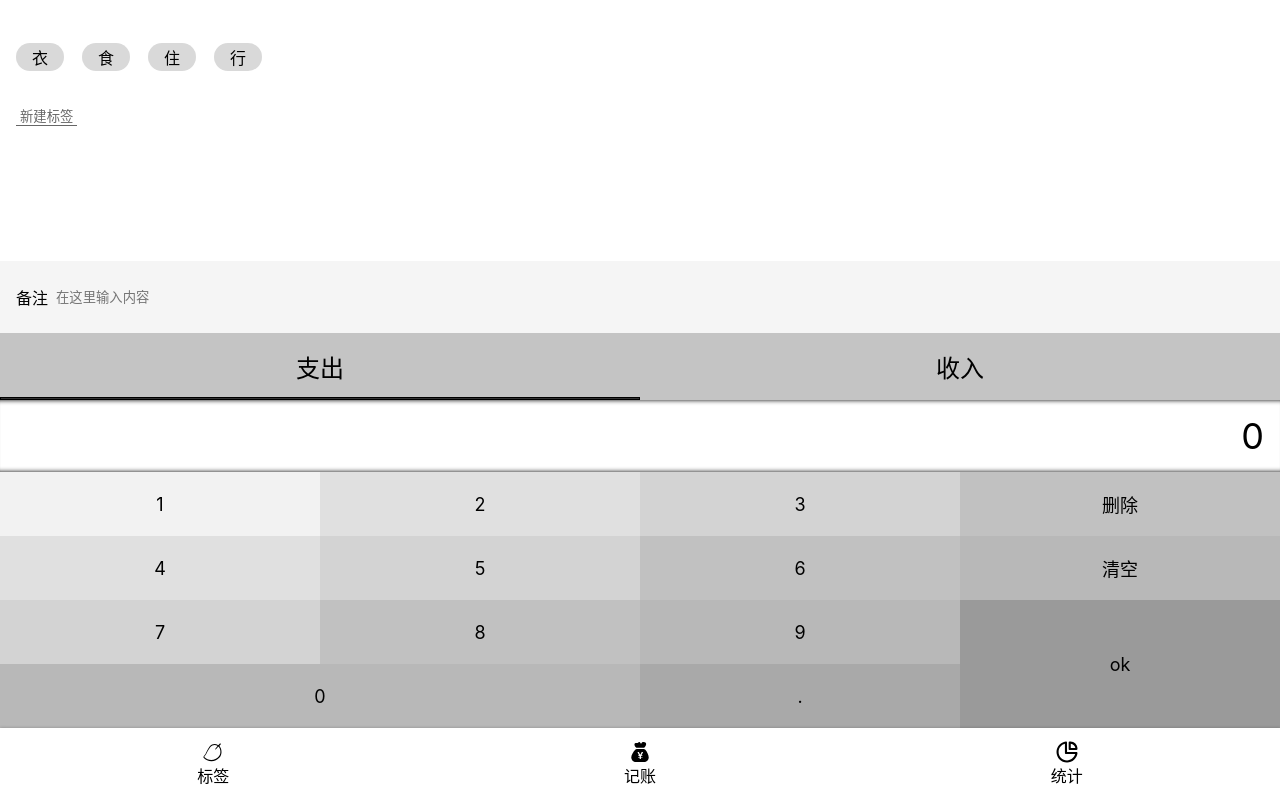
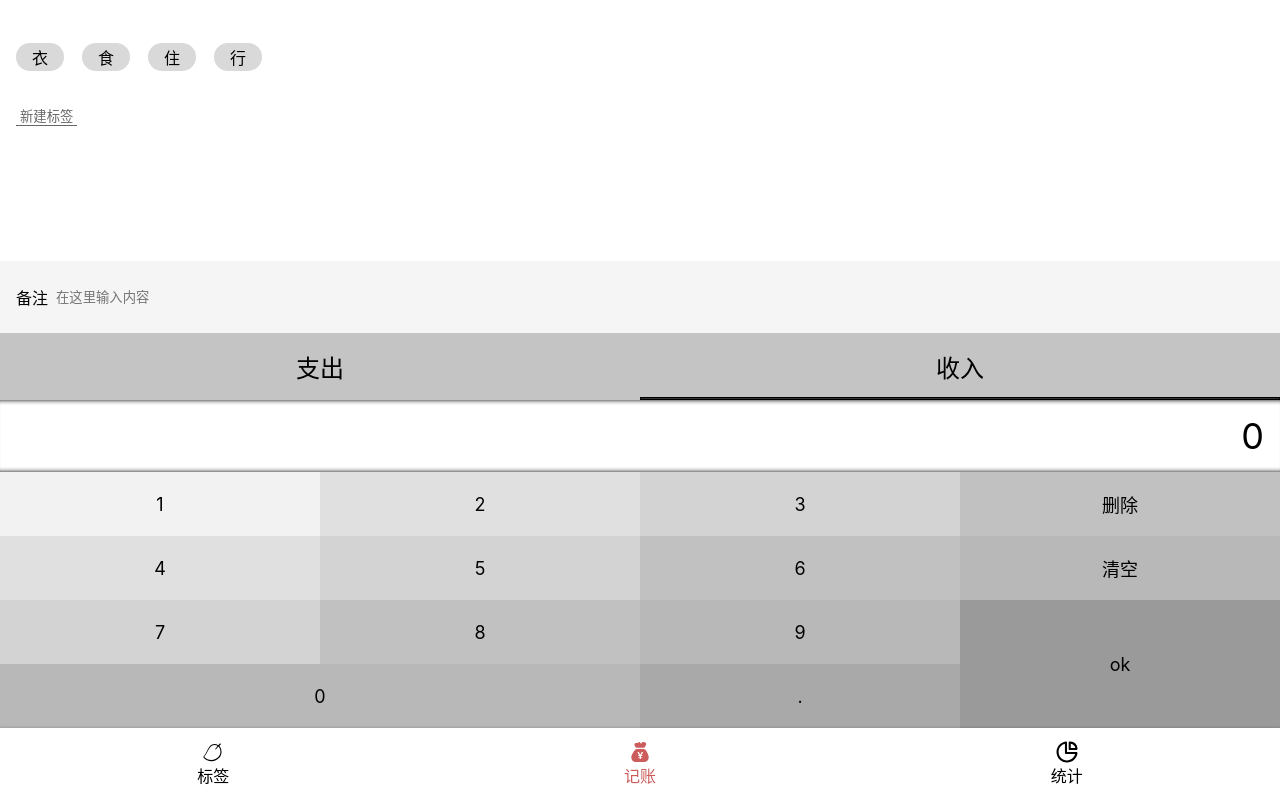
Before and after one commit to xiaozuzong-aslan/Exercise-react, a React app: page /#/money in a window 1280 px wide. Built offline with nearby package versions, Linux system fonts and the light colour scheme.

Commit message:
完成4个子组件方法的合并

```diff
--- a/config/webpack.config.js
+++ b/config/webpack.config.js
@@ -356,7 +356,11 @@ module.exports = function(webpackEnv) {
               use: [
                 { loader: 'svg-sprite-loader', options: {} },
 
-                {loader:'svgo-loader',options:{}}
+                {loader:'svgo-loader',options:{
+                  plugins:[
+                    {removeAttrs:{attrs:'fill'}}
+                  ]
+                }}
               ]
             },
             {
--- a/src/components/Nav.tsx
+++ b/src/components/Nav.tsx
@@ -1,6 +1,6 @@
 import React from 'react'
 import styled from 'styled-components'
-import {Link} from 'react-router-dom'
+import {NavLink} from 'react-router-dom'
 import Icon from './Icon'
 const NavWraaper = styled.nav`
   line-height:24px;
@@ -17,15 +17,12 @@ const NavWraaper = styled.nav`
         align-items:center;
         justify-content:center;
         &.actived{
-          color:red;
-          fill:red;
+          color:indianred;
+          fill:indianred;
         }
         svg{
           width:24px;
           height:24px;
-        }
-        span{
-
         }
       }
     }
@@ -37,23 +34,23 @@ export default function Nav() {
         <NavWraaper>
         <ul>
           <li>
-            <Link to='/label'>
+            <NavLink activeClassName='actived' to='/label'>
               <Icon name='label'/>
               <span>标签</span>
-            </Link>
+            </NavLink>
           </li>
           <li>
-            <Link to='/money'>
+            <NavLink activeClassName='actived' to='/money'>
             <Icon name='money'/>
 
               <span>记账</span>
-              </Link>
+              </NavLink>
           </li>
           <li>
-            <Link to='/statistics'>
+            <NavLink activeClassName='actived' to='/statistics'>
               <Icon name='statistics'/>
               <span>统计</span>
-            </Link>
+            </NavLink>
           </li>
         </ul>
       </NavWraaper>
--- a/src/router/RouteTable.js
+++ b/src/router/RouteTable.js
@@ -4,6 +4,7 @@ import {
     Switch,
     Route,
     Redirect
+
   } from 'react-router-dom'
 
 export default function RouteTable() {
--- a/src/views/Money/CategorySection.tsx
+++ b/src/views/Money/CategorySection.tsx
@@ -1,6 +1,42 @@
 import React from 'react'
 
 import styled from 'styled-components'
+
+const hashCategory = {'-':'支出','+':'收入'}
+//类型
+type categoryType = keyof typeof hashCategory
+
+type Props = {
+    value:categoryType,
+    changeValue:(category:{[propName:string]:categoryType})=>void;
+}
+
+const  CategorySection:React.FC<Props> = (props) => {
+    const category = props.value
+    const setCategory = props.changeValue
+    const changeCategory = (string:categoryType)=>{
+        setCategory({category:string})
+    }
+    return (
+        <SectionCategory>
+            <ul>
+                {(Object.keys(hashCategory) as categoryType[]).map(
+                    item=>
+                    <li key={item}
+                    className={category===item?'selected':''}
+                    onClick={()=>{
+                        changeCategory(item)
+                    }}>
+                        {item==='+'?'收入':'支出'}
+                    </li>)}
+            </ul>
+        </SectionCategory>
+    )
+}
+
+
+
+
 
 const SectionCategory = styled.section`
     ul{
@@ -27,16 +63,4 @@ const SectionCategory = styled.section`
     }
 `;
 
-
-export default function CategorySection() {
-    return (
-        <SectionCategory>
-            <ul>
-                <li className="selected" onClick={()=>{
-                    console.log('xxx')
-                }}>支出</li>
-                <li>收入</li>
-            </ul>
-        </SectionCategory>
-    )
-}
+export {CategorySection}
--- a/src/views/Money/NoteSection.tsx
+++ b/src/views/Money/NoteSection.tsx
@@ -1,5 +1,58 @@
-import React from 'react'
+import React, {useRef } from 'react'
 import styled from 'styled-components'
+
+//受控组件写法
+// const NoteSection:React.FC = ()=>{
+//     const [text,setText] = useState<string>('')
+//     const changeValue = (e:React.FormEvent) =>{
+//         console.log((e.target as HTMLInputElement).value)
+//         setText((e.target as HTMLInputElement).value)
+//     }
+//     return (
+//         <SectionNote>
+//             <label>
+//                 <span>备注</span>
+//                 <input type="text" placeholder="在这里输入内容" onChange={(e)=>{
+//                     changeValue(e)
+//                 }} value={text}/>
+//             </label>
+//         </SectionNote>
+//     )
+// }
+
+//非受控组件写法
+type noteType = {
+    note:string
+}
+type Props = {
+    value:string,
+    changeValue:(note:noteType)=>void;
+}
+
+const NoteSection:React.FC<Props> = (props) =>{
+
+    const {value,changeValue} = props
+    const inputRef = useRef<HTMLInputElement>(null)
+
+    const changeNote = () =>{
+        inputRef.current && changeValue({note:inputRef.current.value})
+    }
+    return (
+        <SectionNote>
+            <label>
+                 <span>备注</span>
+                 <input type="text"
+                 placeholder="在这里输入内容"
+                 defaultValue={value}
+                 onBlur={changeNote}
+                 ref={inputRef}
+                 />
+             </label>
+        </SectionNote>
+    )
+}
+
+
 
 const SectionNote = styled.section`
     label{
@@ -18,13 +71,4 @@ const SectionNote = styled.section`
     }
 `;
 
-export default function NoteSection() {
-    return (
-        <SectionNote>
-            <label>
-                <span>备注</span>
-                <input type="text" placeholder="在这里输入内容"/>
-            </label>
-        </SectionNote>
-    )
-}
+export {NoteSection}
--- a/src/views/Money/NumberPadSection.tsx
+++ b/src/views/Money/NumberPadSection.tsx
@@ -1,12 +1,24 @@
-import React,{useState} from 'react'
+import React from 'react'
 import styled from 'styled-components'
 import {calculation} from './calculation'
 
-const NumberPadSection:React.FC = ()=>{
-    const [number,setNumber] = useState<string>('0')
+type Props = {
+    value:string,
+    changeValue:(amount:{[propName:string]:string})=>void;
+}
+
+
+const NumberPadSection:React.FC<Props> = (props)=>{
+    const number = props.value
+    const setNumber = props.changeValue
+    // const [number,setNumber] = useState<string>('0')
     const delegate = (e: React.MouseEvent<HTMLDivElement>) => {
         const input = (e.target as HTMLButtonElement).innerText
-        setNumber(calculation(input,number))
+        if(input==='ok'){
+            console.log('提交')
+        }else{
+            setNumber({amount:calculation(input,number)})
+        }
     }
     return (
         <SectionNumberPad>
--- a/src/views/Money/TagSection.tsx
+++ b/src/views/Money/TagSection.tsx
@@ -1,5 +1,51 @@
 import React, { useState } from 'react'
 import styled from 'styled-components'
+
+type tag = {
+    tags:string[]
+}
+type Props = {
+    value:string[],
+    changeValue:(state:tag)=>void
+}
+
+const TagSection:React.FC<Props> = (props) => {
+    const [tagList,setTagList] = useState<string[]>(['衣','食','住','行'])
+    // const [selectedList,setSelectedList] = useState<string[]>([])
+    const selectedList = props.value
+    const setSelectedList = props.changeValue
+    const addTag = ()=>{
+        const name = window.prompt('请输入新标签名')
+        if(name){
+            if(tagList.indexOf(name)>=0){
+                alert('标签名重复啊哥')
+            }else{
+                setTagList([...tagList,name])
+            }
+        }
+    }
+    const selected = (tag:string)=>{
+        if(selectedList.indexOf(tag)<0){
+            setSelectedList({tags:[...selectedList,tag]})
+        }else{
+            setSelectedList({tags:selectedList.filter(item=>item!==tag)})
+        }
+    }
+    return (
+        <SectionTag>
+            <ul>
+                {tagList.map((item,index)=><li key={index}
+                onClick={()=>{
+                    selected(item)
+                }}
+                className={selectedList.indexOf(item)>=0?'selected':''}
+                >{item}</li>)}
+            </ul>
+            <button onClick={addTag}>新建标签</button>
+        </SectionTag>
+    )
+}
+
 
 const SectionTag = styled.section`
 /* border:1px solid red; */
@@ -33,36 +79,4 @@ button{
 }
 `;
 
-
-
-export default function TagSection() {
-    const [tagList,setTagList] = useState<string[]>(['衣','食','住','行'])
-    const [selectedList,setSelectedList] = useState<string[]>([])
-    const addTag = ()=>{
-        const name = window.prompt('请输入新标签名')
-        if(name!==null){
-            setTagList([...tagList,name])
-        }
-    }
-    const selected = (tag:string)=>{
-
-        if(selectedList.indexOf(tag)<0){
-            setSelectedList([...selectedList,tag])
-        }else{
-            setSelectedList(selectedList.filter(item=>item!==tag))
-        }
-    }
-    return (
-        <SectionTag>
-            <ul>
-                {tagList.map((item,index)=><li key={index}
-                onClick={()=>{
-                    selected(item)
-                }}
-                className={selectedList.indexOf(item)>=0?'selected':''}
-                >{item}</li>)}
-            </ul>
-            <button onClick={addTag}>新建标签</button>
-        </SectionTag>
-    )
-}
+export {TagSection}
--- a/src/views/Money/index.tsx
+++ b/src/views/Money/index.tsx
@@ -1,18 +1,31 @@
-import React from 'react'
-import TagSection from './TagSection'
-import NoteSection from './NoteSection'
-import CategorySection from './CategorySection'
+import React,{useState} from 'react'
+import {TagSection} from './TagSection'
+import {NoteSection} from './NoteSection'
+import {CategorySection} from './CategorySection'
 import {NumberPadSection} from './NumberPadSection'
 
 
+export default function Money() {
+    const [selectedInfos,setSelectedInfos] = useState({
+        tags:[] as string[],
+        note:'',
+        category:'+' as '+' | '-',
+        amount:'0'
+    })
 
-export default function Money() {
+    const changeState = (options:Partial<typeof selectedInfos>)=>{//更改4个子组件的数据方法
+        setSelectedInfos({
+            ...selectedInfos,
+            ...options
+        })
+
+    }
     return (
         <>
-            <TagSection />
-            <NoteSection />
-            <CategorySection />
-            <NumberPadSection />
+            <TagSection value={selectedInfos.tags} changeValue={changeState}/>
+            <NoteSection value={selectedInfos.note} changeValue={changeState}/>
+            <CategorySection value={selectedInfos.category} changeValue={changeState}/>
+            <NumberPadSection value={selectedInfos.amount} changeValue={changeState}/>
         </>
     )
 }
```
